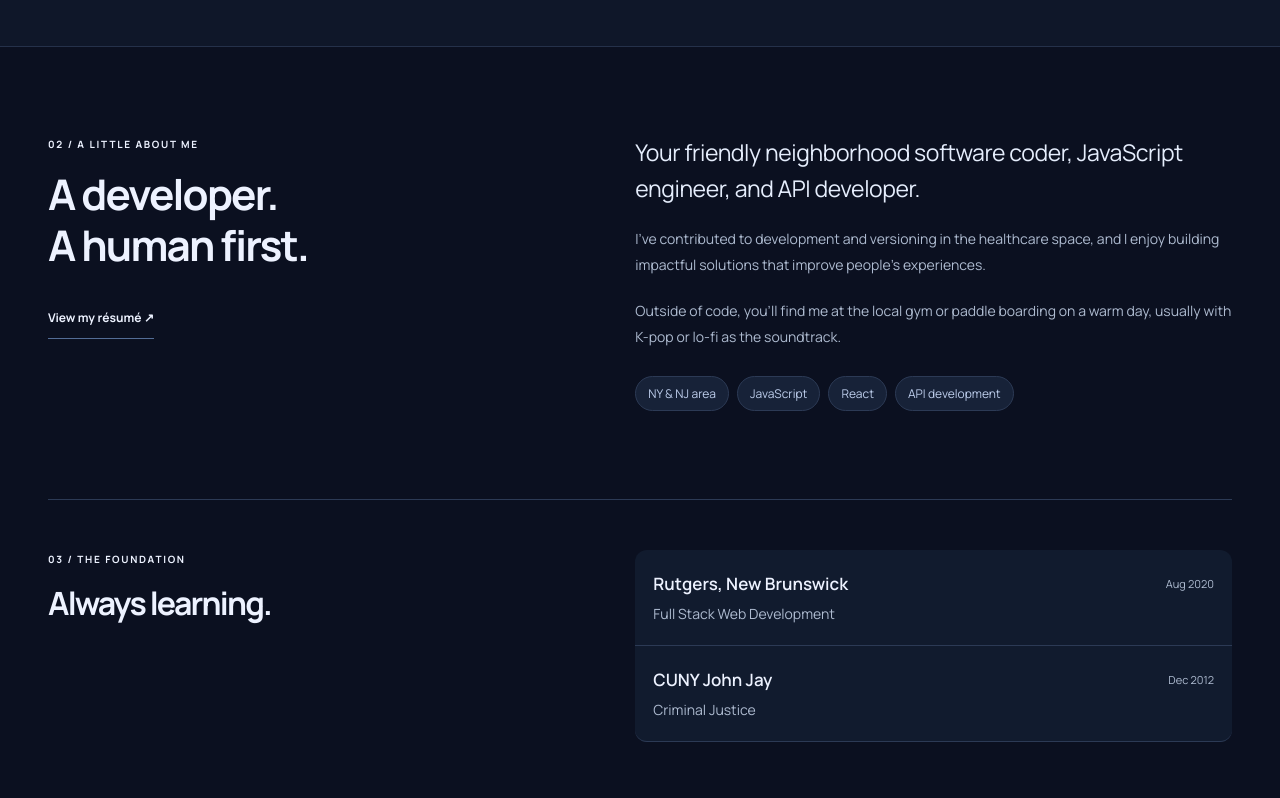
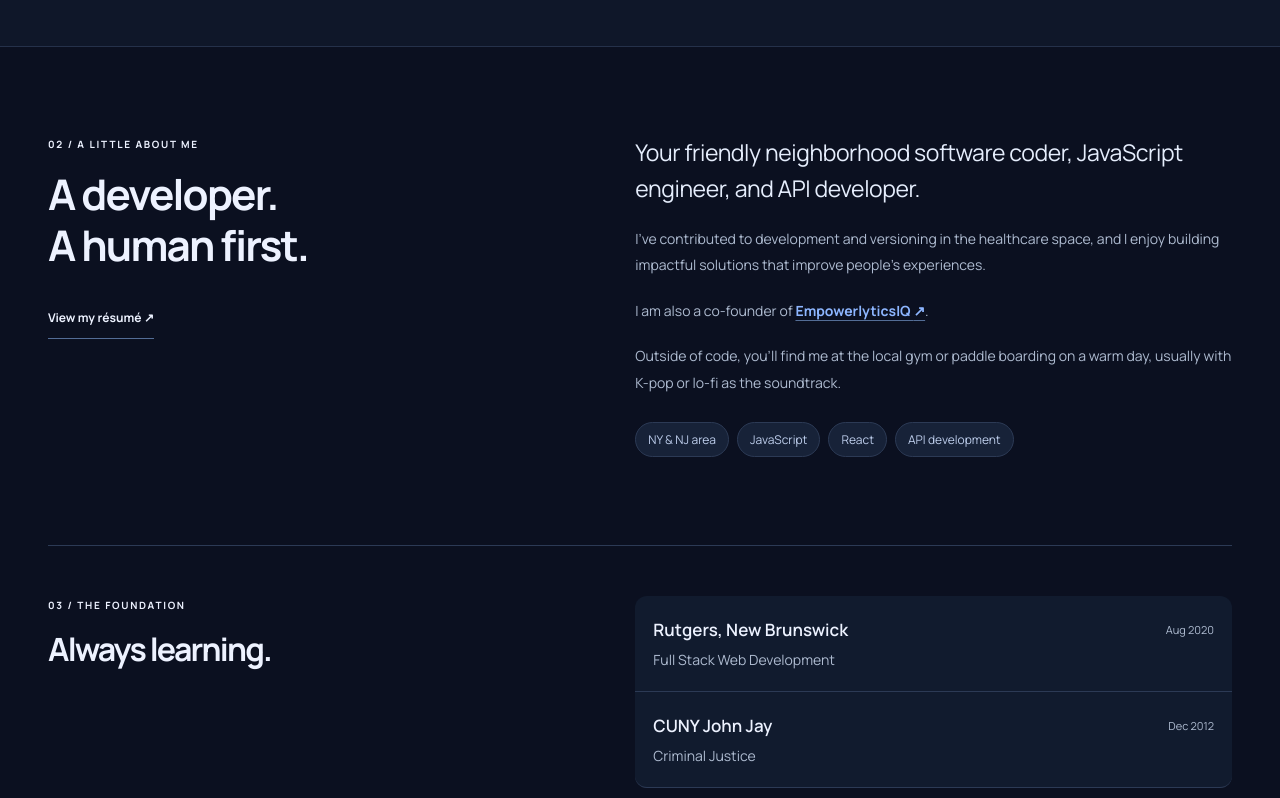
Before and after one commit to PManapat/Portfolio-React, a React (Create React App) app: page / in a window 1280 px wide. Shown: the part 2204-3002 px from the top of the page. Built offline with nearby package versions, Linux system fonts and the light colour scheme.

Commit message:
updated about with empowerlytics link

```diff
--- a/src/App.css
+++ b/src/App.css
@@ -54,6 +54,8 @@ h2 { font-size: clamp(32px, 3.3vw, 45px); line-height: 1.2; font-weight: 650; le
 .resume-link { margin-top: 26px; border-bottom: 1px solid #536d96; }
 .about-copy p { font-size: 14px; color: #aebbd0; line-height: 1.9; margin-bottom: 19px; }
 .about-copy .large-copy { font-size: 23px; color: #e5edfc; line-height: 1.55; letter-spacing: -.4px; }
+.company-link { color: #8db6ff; font-weight: 700; text-decoration: underline; text-underline-offset: 4px; text-decoration-color: #536d96; }
+.company-link:hover { color: #c5daff; text-decoration-color: currentColor; }
 .interest-tags { display: flex; flex-wrap: wrap; gap: 8px; margin-top: 25px; }
 .interest-tags span { padding: 8px 12px; border: 1px solid #2c3a55; border-radius: 4px; font-size: 10px; color: #bdcdeb; }
 .education-section { display: grid; grid-template-columns: 1fr 1.2fr; gap: 90px; padding-block: 50px 90px; border-top: 1px solid #2c3a55; }
--- a/src/components/about/index.js
+++ b/src/components/about/index.js
@@ -1,4 +1,4 @@
 import React from 'react';
 export default function About() {
-  return <section className="about-section section container" id="about" aria-labelledby="about-title"><div><p className="eyebrow">02 / A LITTLE ABOUT ME</p><h2 id="about-title">A developer.<br />A human first.</h2><a className="text-link resume-link" href="https://docs.google.com/document/d/e/2PACX-1vSuCMpVN0R3bPAGZaeABc9GW_5n0xdAPCGLBSwF_IHkW0jO_s0myxPRmZcLYHEKFzmHFuRTNkob7-pu/pub" target="_blank" rel="noreferrer">View my résumé ↗<span className="sr-only"> (new tab)</span></a></div><div className="about-copy"><p className="large-copy">Your friendly neighborhood software coder, JavaScript engineer, and API developer.</p><p>I’ve contributed to development and versioning in the healthcare space, and I enjoy building impactful solutions that improve people’s experiences.</p><p>Outside of code, you’ll find me at the local gym or paddle boarding on a warm day, usually with K-pop or lo-fi as the soundtrack.</p><div className="interest-tags"><span>NY & NJ area</span><span>JavaScript</span><span>React</span><span>API development</span></div></div></section>;
+  return <section className="about-section section container" id="about" aria-labelledby="about-title"><div><p className="eyebrow">02 / A LITTLE ABOUT ME</p><h2 id="about-title">A developer.<br />A human first.</h2><a className="text-link resume-link" href="https://docs.google.com/document/d/e/2PACX-1vSuCMpVN0R3bPAGZaeABc9GW_5n0xdAPCGLBSwF_IHkW0jO_s0myxPRmZcLYHEKFzmHFuRTNkob7-pu/pub" target="_blank" rel="noreferrer">View my résumé ↗<span className="sr-only"> (new tab)</span></a></div><div className="about-copy"><p className="large-copy">Your friendly neighborhood software coder, JavaScript engineer, and API developer.</p><p>I’ve contributed to development and versioning in the healthcare space, and I enjoy building impactful solutions that improve people’s experiences.</p><p>I am also a co-founder of <a className="company-link" href="https://empowerlyticsiq.com" target="_blank" rel="noreferrer">EmpowerlyticsIQ <span aria-hidden="true">↗</span><span className="sr-only"> (opens in a new tab)</span></a>.</p><p>Outside of code, you’ll find me at the local gym or paddle boarding on a warm day, usually with K-pop or lo-fi as the soundtrack.</p><div className="interest-tags"><span>NY & NJ area</span><span>JavaScript</span><span>React</span><span>API development</span></div></div></section>;
 }
```
